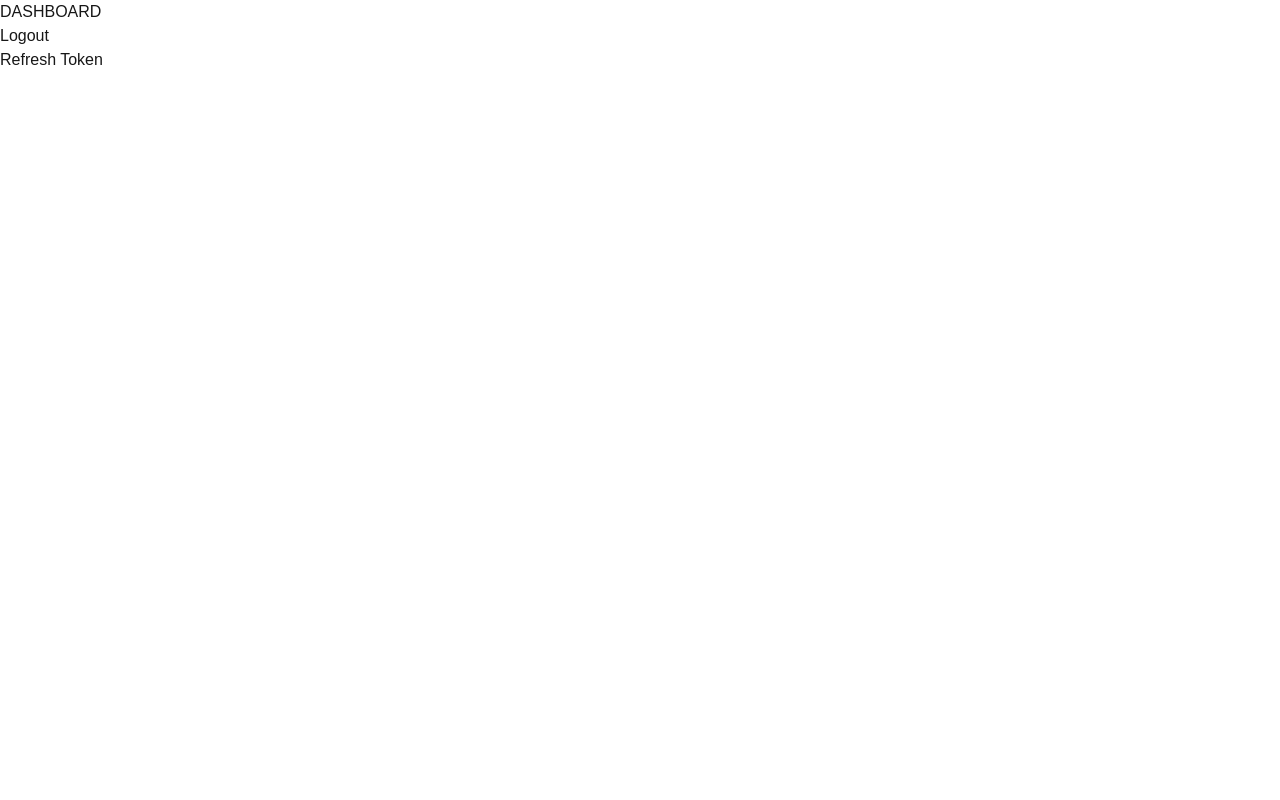
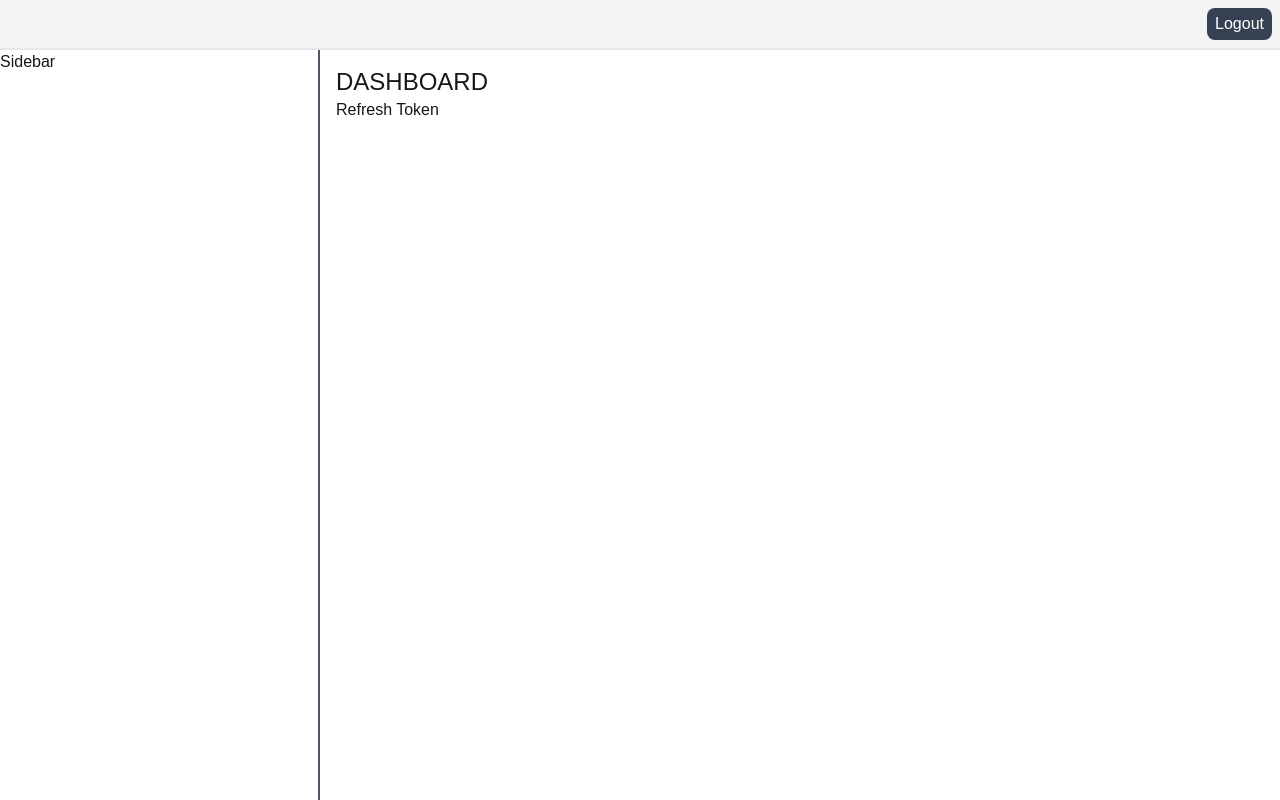
Before and after one commit to spedaco6/basic, a Next.js app: page /auth/dashboard in a window 1280 px wide. Built offline with nearby package versions, Linux system fonts and the light colour scheme.

Commit message:
Basic auth layout

```diff
--- a/app/auth/dashboard/page.tsx
+++ b/app/auth/dashboard/page.tsx
@@ -10,9 +10,8 @@ export default function Dashboard() {
   const { data, refetch } = useFetch(refresh, {});
   console.log(data);
 
-  return <main>
-    <h1>DASHBOARD</h1>
-    <LogoutButton />
+  return <main className="p-4">
+    <h1 className="text-2xl">DASHBOARD</h1>
     <button onClick={refetch}>Refresh Token</button>
   </main>
 }
--- /dev/null
+++ b/app/auth/layout.tsx
@@ -0,0 +1,23 @@
+import { LogoutButton } from "@/components/buttons/LogoutButton";
+import React from "react";
+
+export default function AuthLayout({ children }: React.PropsWithChildren ): React.ReactElement {
+
+  return <div className="flex flex-col h-[100dvh]">
+    <div className="p-2 border-b-2 bg-gray-100 border-gray-200 flex justify-end">
+      <LogoutButton />
+    </div>
+
+    <div className="flex-1 flex">
+
+      <div className="w-[20rem] border-r-2 border-gray-600 h-full overflow-hidden">
+        <p>Sidebar</p>
+      </div>
+
+      <div className="overflow-y-scroll flex-1">
+        { children }
+      </div>
+
+    </div>
+  </div>
+}
--- a/app/login/page.tsx
+++ b/app/login/page.tsx
@@ -1,7 +1,7 @@
 import LoginForm from "@/components/forms/LoginForm";
 
 export default async function Login() {
-  return <main>
-    <LoginForm />
+  return <main className="flex justify-center items-center">
+    <LoginForm className="mt-[20dvh]" />
   </main>
 }
--- a/components/buttons/LogoutButton.tsx
+++ b/components/buttons/LogoutButton.tsx
@@ -19,7 +19,7 @@ export function LogoutButton(): React.ReactElement {
 
   return <div>
    {error && <p className="text-red-500">{error}</p>}
-    <button onClick={refetch}>
+    <button onClick={refetch} className="py-1 px-2 bg-gray-700 hover:bg-gray-500 text-white rounded-lg cursor-pointer ">
       { loading ? "Logging out" : "Logout" }
     </button>
   </div>
--- a/components/forms/LoginForm.tsx
+++ b/components/forms/LoginForm.tsx
@@ -17,7 +17,7 @@ const login = (email: string, password: string): Promise<Response> => {
   });
 }
 
-export default function LoginForm(): React.ReactElement {
+export default function LoginForm({ className="" }): React.ReactElement {
   const { data, error, loading, refetch } = useFetch<[string, string], LoginResponseData>(login, {});
   const router = useRouter();
   const email = useInput("email", "");
@@ -36,13 +36,14 @@ export default function LoginForm(): React.ReactElement {
     await refetch(email.value, password.value);
   }
 
-  return <main>
-    <form className="flex flex-col m-4 p-6 gap-4 bg-gray-200 rounded-lg max-w-[25rem]" onSubmit={onSubmit}>
-      <h1 className="text-center text-xl">LOGIN</h1>
-      { error && <p className="text-red-500">{ error }</p> }
-      <Input hook={email} className="bg-white" type="email" placeholder="Email" />
+  return <form className={`${className} flex flex-col m-4 p-6 bg-gray-200 justify-between rounded-lg h-[15rem] w-[25rem]`} onSubmit={onSubmit}>
+    <h1 className="text-center text-xl">LOGIN</h1>
+    { error && <p className="text-red-500">{ error }</p> }
+    <div className="flex flex-col gap-4">
+      <Input hook={email} className="bg-white" type="email" placeholder="Email" autoFocus />
       <Input hook={password} className="bg-white" type="password" placeholder="Password" />
       <button className="border-1 bg-gray-700 hover:bg-gray-500 text-white cursor-pointer p-1 rounded-sm">{ loading ? "Submitting..." : "Login"}</button>
-    </form>
-  </main>
+    </div>
+  </form>
+
 }
```
